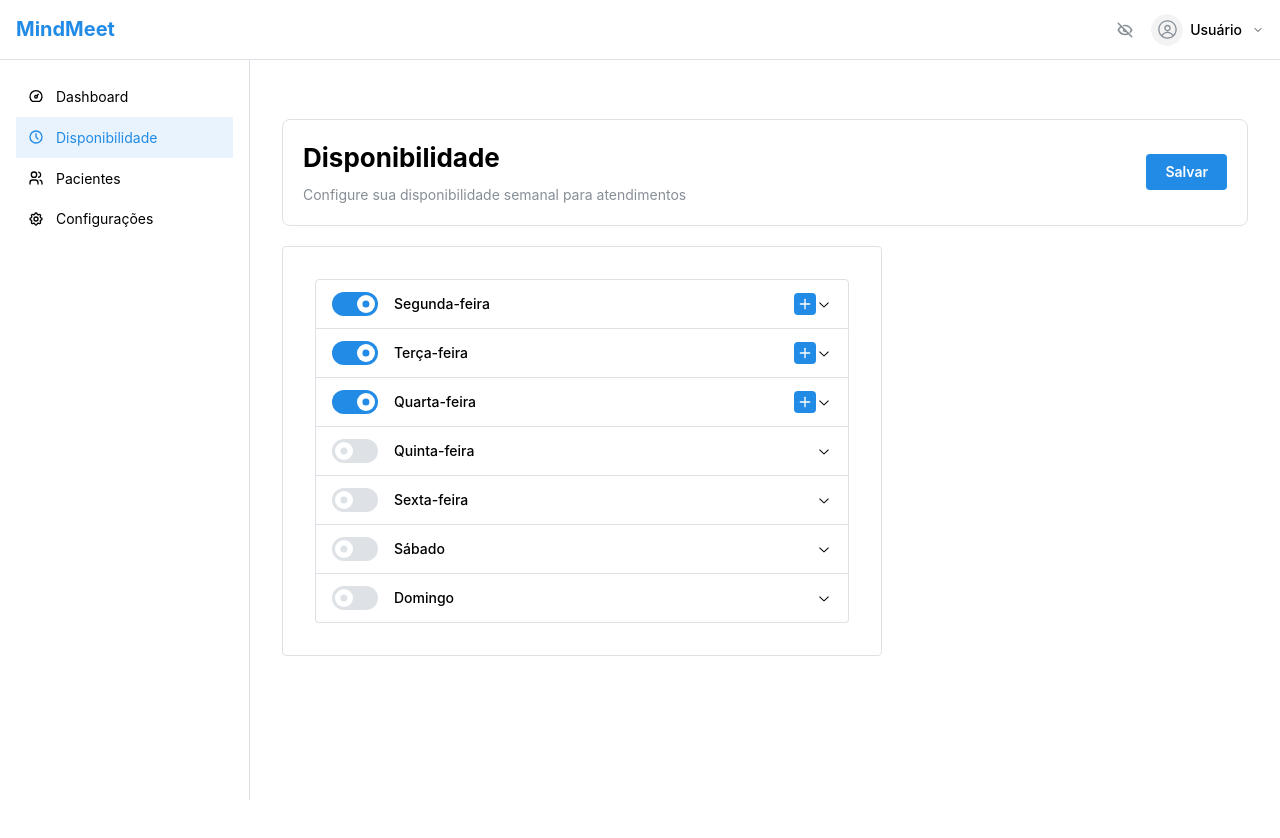
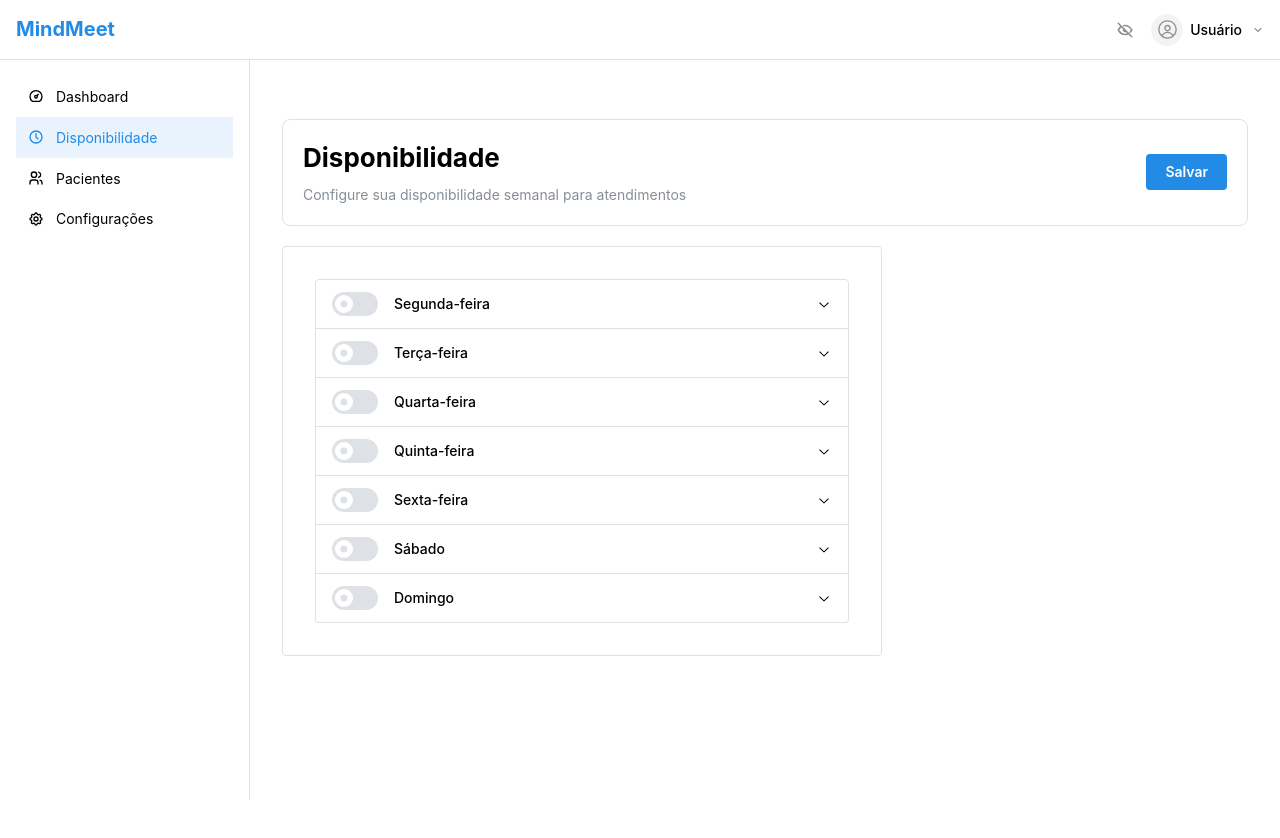
Before and after one commit to mindmeetbr/app.mindmeet, a React (Vite) app: page /app/disponibilidade in a window 1280 px wide. Shown: the top 838 px of the page. Built offline with nearby package versions, Linux system fonts and the light colour scheme.

Commit message:
improve page consistency breadcumps

```diff
--- a/src/routes/app/disponibilidade.tsx
+++ b/src/routes/app/disponibilidade.tsx
@@ -5,11 +5,8 @@ import {
   Group,
   Switch,
   Text,
-  Button,
   TextInput,
   ActionIcon,
-  Box,
-  Divider,
   LoadingOverlay,
   Accordion,
 } from '@mantine/core'
@@ -51,7 +48,7 @@ function RouteComponent() {
     const initial: AvailabilityData = {}
     DAYS_OF_WEEK.forEach(day => {
       initial[day.key] = {
-        enabled: ['monday', 'tuesday', 'wednesday'].includes(day.key),
+        enabled: false,
         timeSlots: [
           {
             id: `${day.key}-1`,
--- a/src/routes/app/pacientes/$id.tsx
+++ b/src/routes/app/pacientes/$id.tsx
@@ -144,7 +144,6 @@ function PacienteDetalhePage() {
   return (
     <PageLayout
       breadcrumbs={[
-        { label: 'Dashboard', href: '/app' },
         { label: 'Pacientes', href: '/app/pacientes' },
         { label: mockPaciente.nome, isCurrentPage: true }
       ]}
--- a/src/routes/app/pacientes/novo.tsx
+++ b/src/routes/app/pacientes/novo.tsx
@@ -161,7 +161,6 @@ function NovoPacientePage() {
 
   const getBreadcrumbs = () => {
     const breadcrumbs = [
-      { label: 'Dashboard', href: '/app' },
       { label: 'Pacientes', href: '/app/pacientes' }
     ]
 
```
